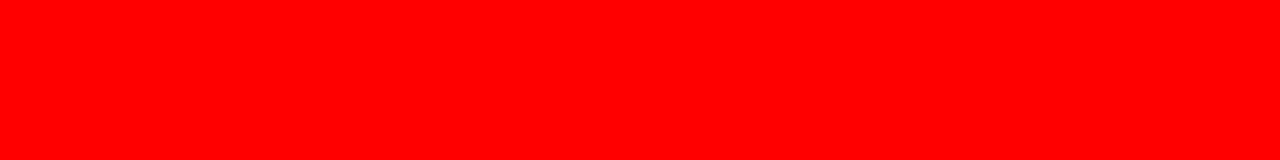
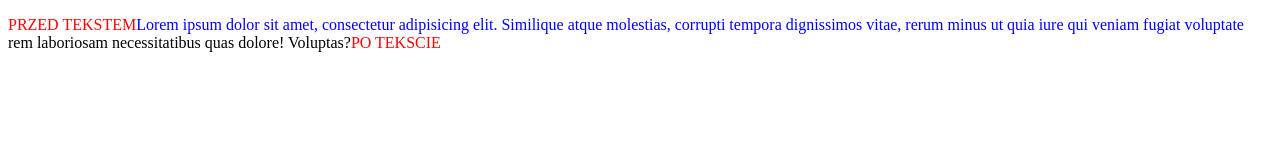
Before and after one commit to DawidGaleziewski/akademia108-css-1, a plain HTML site: page 2-pseudo/index.html in a window 1280 px wide. Drawn offline with Linux system fonts and the light colour scheme.

Commit message:
finished pseudo

```diff
--- a/2-pseudo/css/styles.css
+++ b/2-pseudo/css/styles.css
@@ -1,3 +1,15 @@
-* {
-    background: red;
+.akapit::before {
+    /* wymagany jest content nawet jesli jest pusty musi być '' */
+    content: 'PRZED TEKSTEM';
+    color: red;
 }
+
+.akapit::after {
+    /* wymagany jest content nawet jesli jest pusty musi być '' */
+    content: 'PO TEKSCIE';
+    color: red;
+}
+
+.akapit::first-line {
+    color:blue;
+}
--- a/2-pseudo/index.html
+++ b/2-pseudo/index.html
@@ -8,6 +8,6 @@
     <link rel="stylesheet" href="css/styles.css">
 </head>
 <body>
-
+    <p class="akapit">Lorem ipsum dolor sit amet, consectetur adipisicing elit. Similique atque molestias, corrupti tempora dignissimos vitae, rerum minus ut quia iure qui veniam fugiat voluptate rem laboriosam necessitatibus quas dolore! Voluptas?</p>
 </body>
 </html>
```
